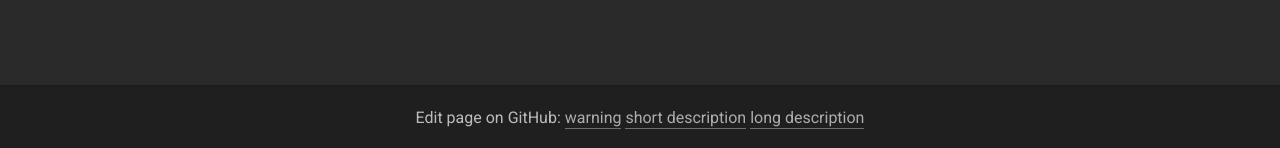
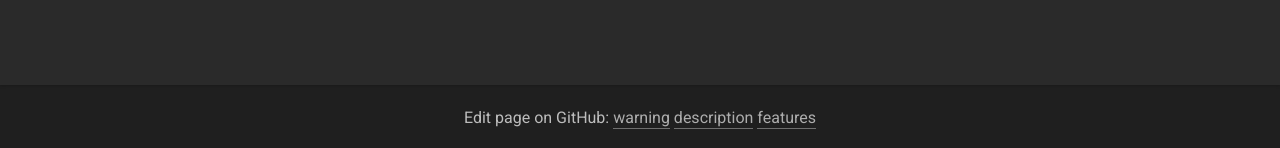
Before and after one commit to cgeo/cgeo.github.io, a Jekyll site: the page built from index.html, in a window 1280 px wide and 900 px high, scrolled down 971 px. Shown: the part 749-897 px from the top of the window. Built offline with Jekyll 4.4.1, drawn with Linux system fonts in a browser that asks for light colours; nearby versions of some CDN libraries; a script that is not in the unit is left out.

Commit message:
Correct index.html edit links

```diff
--- a/index.html
+++ b/index.html
@@ -2,8 +2,8 @@
 layout: default
 editLink:
   warning: _includes/warning.md
-  short description: _includes/description_short.md
-  long description: _includes/description_long.md
+  description: _includes/description.md
+  features: _data/features.md
 ---
 
 <header>
```
